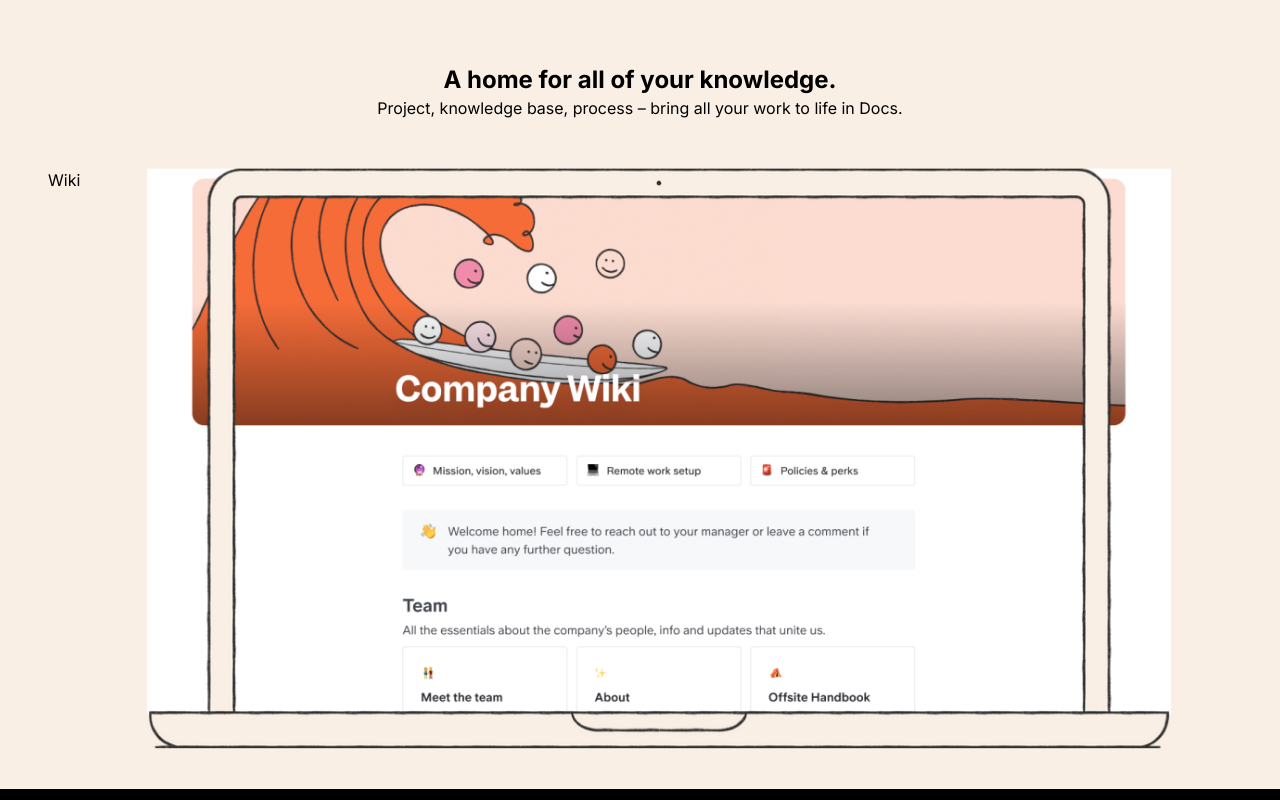
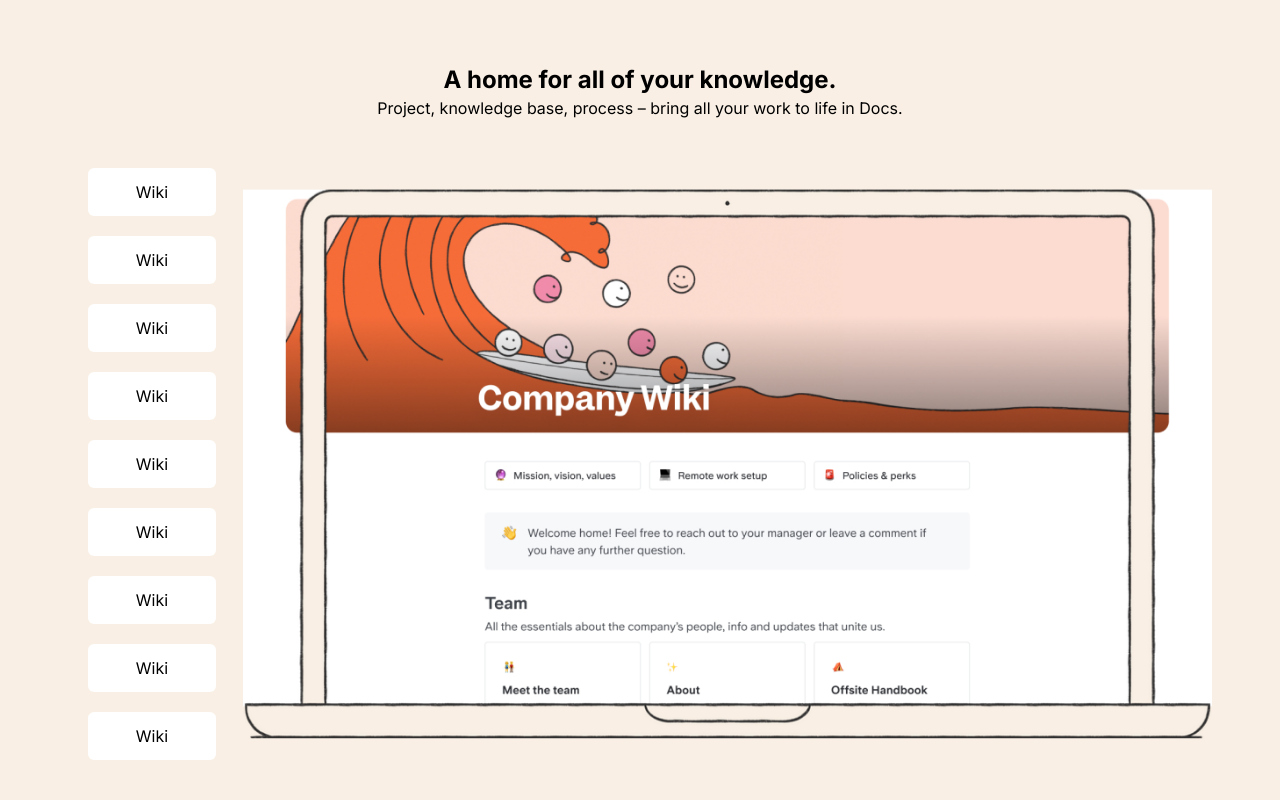
Before and after one commit to emmaudebu/Slite, a React (Vite) app in the folder slite/: page / in a window 1280 px wide. Shown: the part 1571-2371 px from the top of the page. Built offline with nearby package versions, Linux system fonts and the light colour scheme.

Commit message:
knowledge section

```diff
--- a/slite/src/components/Knowledge.jsx
+++ b/slite/src/components/Knowledge.jsx
@@ -3,7 +3,7 @@ import wiki from "../assets/images/images/wikiframe.png";
 
 const Knowledge = () => {
   return (
-    <div className=" bg-[#F9EFE4] py-10">
+    <div className=" bg-[#F9EFE4] py-10 px-5">
       <section className=" text-center py-12">
         <p className=" font-bold text-2xl">A home for all of your knowledge.</p>
         <span>
@@ -11,12 +11,38 @@ const Knowledge = () => {
           Docs.
         </span>
       </section>
-      <section className="flex mx-12 ">
-        <div className=" w-1/12">
-          <button>Wiki</button>
+      <section className="flex md:mx-12 flex-col md:flex-row gap-5 md:gap-[5rem] items-center justify-center">
+        <div className=" w-full md:w-1/12 flex flex-row md:flex-col md:gap-5 gap-1 flex-wrap px-5">
+          <button className=" bg-white w-1/3 md:w-[8rem] h-[3rem] rounded-md p-auto">
+            Wiki
+          </button>
+          <button className=" bg-white  w-1/3 md:w-[8rem] h-[3rem] rounded-md ">
+            Wiki
+          </button>
+          <button className=" bg-white w-1/4 md:w-[8rem] h-[3rem] rounded-md p-auto">
+            Wiki
+          </button>
+          <button className=" bg-white w-1/3 md:w-[8rem] h-[3rem] rounded-md p-auto">
+            Wiki
+          </button>
+          <button className=" bg-white w-1/3 md:w-[8rem] h-[3rem] rounded-md p-auto">
+            Wiki
+          </button>
+          <button className=" bg-white w-1/4 md:w-[8rem] h-[3rem] rounded-md p-auto">
+            Wiki
+          </button>
+          <button className=" bg-white w-1/3 md:w-[8rem] h-[3rem] rounded-md p-auto">
+            Wiki
+          </button>
+          <button className=" bg-white w-1/3 md:w-[8rem] h-[3rem] rounded-md p-auto">
+            Wiki
+          </button>
+          <button className=" bg-white w-1/4 md:w-[8rem] h-[3rem] rounded-md p-auto">
+            Wiki
+          </button>
         </div>
         <section className=" bg-frame  bg-no-repeat ">
-          <img src={wiki} alt="" className=" w-[80vw]" />
+          <img src={wiki} alt="" className=" w-[100%]" />
         </section>
       </section>
     </div>
```
